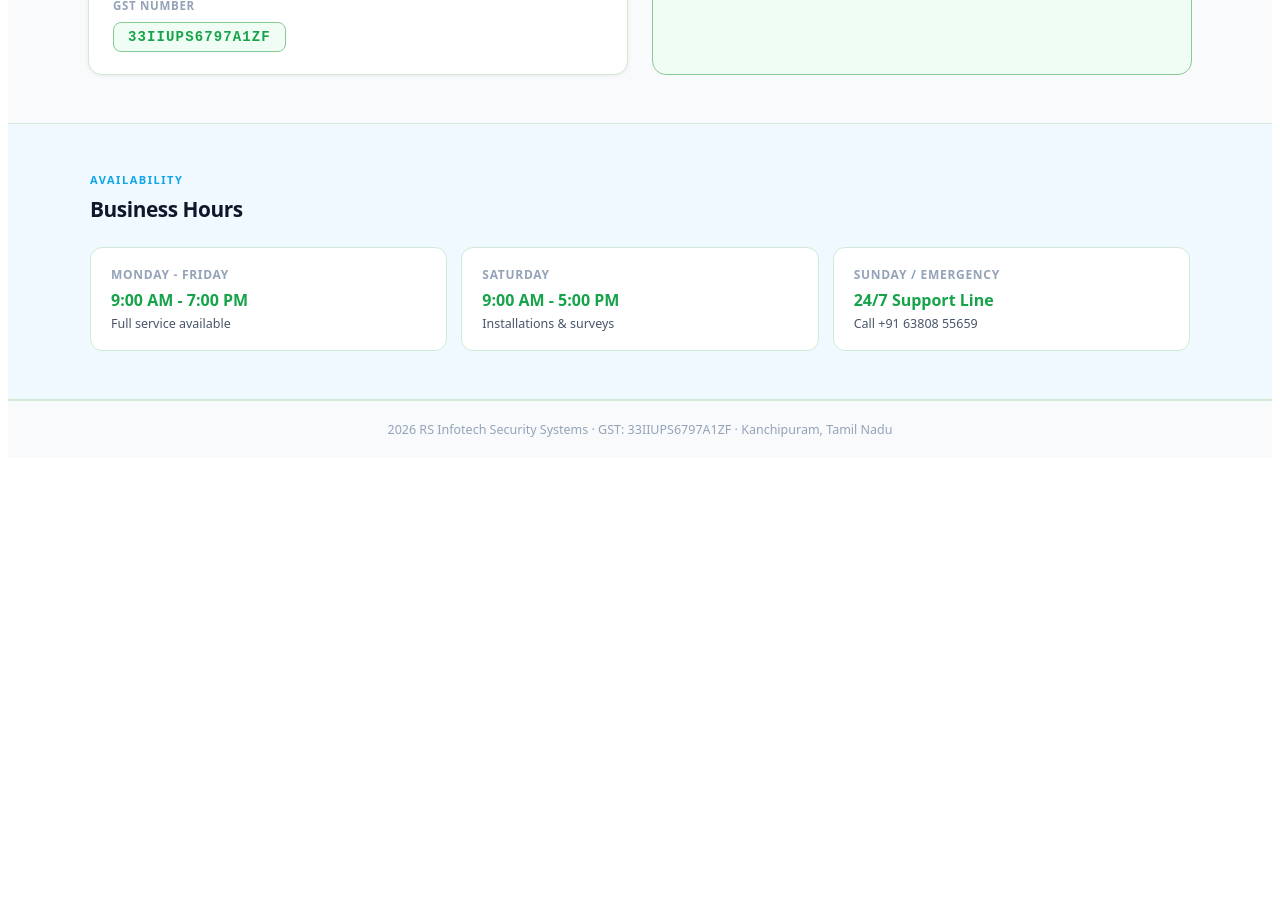
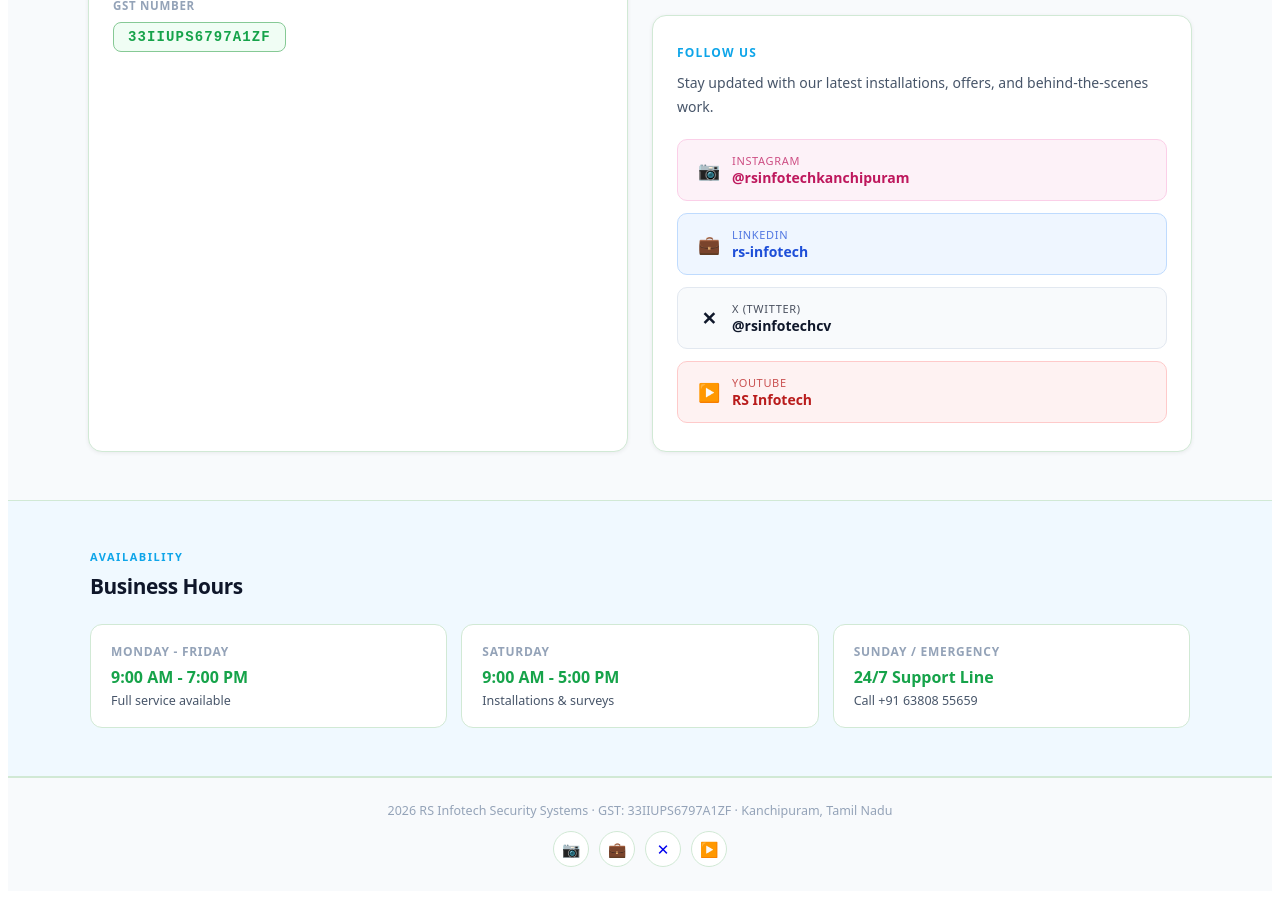
Before and after one commit to sabariragu2006/RSInfoTech, a React (Vite) app in the folder frontend/: page /contact in a window 1280 px wide. Shown: the part 1400-2299 px from the top of the page. Before the commit the page ends 1866 px from the top, so only its background shows below. Built offline with nearby package versions, Linux system fonts and the light colour scheme.

Commit message:
committed

```diff
--- a/frontend/src/components/ContactPage.jsx
+++ b/frontend/src/components/ContactPage.jsx
@@ -64,6 +64,129 @@ function InfoRow({ icon, label, value, href }) {
     return <a href={href} style={{ textDecoration: "none", display: "block" }}>{content}</a>;
   }
   return content;
+}
+
+/* ─── social links data ───────────────────────────── */
+const SOCIALS = [
+  {
+    label: "Instagram",
+    handle: "@rsinfotechkanchipuram",
+    href: "https://www.instagram.com/rsinfotechkanchipuram/",
+    icon: "📷",
+    bg: "#fdf2f8",
+    border: "#fbcfe8",
+    color: "#be185d",
+  },
+  {
+    label: "LinkedIn",
+    handle: "rs-infotech",
+    href: "https://www.linkedin.com/in/rs-infotech-781650419/",
+    icon: "💼",
+    bg: "#eff6ff",
+    border: "#bfdbfe",
+    color: "#1d4ed8",
+  },
+  {
+    label: "X (Twitter)",
+    handle: "@rsinfotechcv",
+    href: "https://x.com/rsinfotechcv",
+    icon: "✕",
+    bg: "#f8fafc",
+    border: "#e2e8f0",
+    color: "#0f172a",
+  },
+  {
+    label: "YouTube",
+    handle: "RS Infotech",
+    href: "https://www.youtube.com/channel/UCrSTaKdOfZeCG9bfkYUvbJA",
+    icon: "▶️",
+    bg: "#fef2f2",
+    border: "#fecaca",
+    color: "#b91c1c",
+  },
+];
+
+function SocialRow({ label, handle, href, icon, bg, border, color }) {
+  const [hov, setHov] = useState(false);
+
+  return (
+    <a
+      href={href}
+      target="_blank"
+      rel="noreferrer"
+      onMouseEnter={() => setHov(true)}
+      onMouseLeave={() => setHov(false)}
+      style={{
+        display: "flex",
+        alignItems: "center",
+        gap: 12,
+        background: bg,
+        color,
+        fontSize: 14,
+        fontWeight: 600,
+        padding: "13px 20px",
+        borderRadius: 10,
+        textDecoration: "none",
+        border: `1px solid ${hov ? color : border}`,
+        transition: "border-color 0.2s, transform 0.2s",
+        transform: hov ? "translateY(-1px)" : "none",
+      }}
+    >
+      <span style={{ fontSize: 18, width: 22, textAlign: "center" }}>
+        {icon}
+      </span>
+
+      <div>
+        <div
+          style={{
+            fontSize: 11,
+            fontWeight: 500,
+            letterSpacing: ".06em",
+            opacity: 0.75,
+          }}
+        >
+          {label.toUpperCase()}
+        </div>
+
+        <div>{handle}</div>
+      </div>
+    </a>
+  );
+}
+
+/* ─── Footer social icons (compact) ───────────────── */
+function FooterSocialIcons() {
+  const [hovIdx, setHovIdx] = useState(null);
+  return (
+    <div style={{ display: "flex", gap: 10, justifyContent: "center", marginTop: 12 }}>
+ {SOCIALS.map((s, i) => (
+  <a
+    key={s.label}
+    href={s.href}
+    target="_blank"
+    rel="noreferrer"
+    onMouseEnter={() => setHovIdx(i)}
+    onMouseLeave={() => setHovIdx(null)}
+    title={s.label}
+    style={{
+      width: 34,
+      height: 34,
+      borderRadius: "50%",
+      display: "flex",
+      alignItems: "center",
+      justifyContent: "center",
+      background: hovIdx === i ? s.bg : C.card,
+      border: `1px solid ${hovIdx === i ? s.border : C.border}`,
+      fontSize: 15,
+      textDecoration: "none",
+      transition: "background 0.2s, border-color 0.2s",
+    }}
+  >
+    {s.icon}
+  </a>
+))}
+    </div>
+  );
 }
 
 const MAPS_URL = "https://www.google.co.in/maps/place/RS+Infotech/@12.8415034,79.6925041,17z/data=!3m1!4b1!4m6!3m5!1s0x3a52c36f43983d89:0x8a490f5fae9ee6c9!8m2!3d12.8415034!4d79.695079!16s%2Fg%2F11xtn8nr2n?entry=ttu";
@@ -191,7 +314,8 @@ export default function ContactPage() {
       <InfoRow icon="👤" label="Contact Person" value="R.S Thamizhselvan" />
       <InfoRow icon="📞" label="Primary Phone" value="+91 63808 55659" href="tel:+916380855659" />
       <InfoRow icon="📱" label="Alternate Phone" value="+91 81488 00259" href="tel:+918148800259" />
-<InfoRow icon="✉️" label="Email Address" value="rsinfotech00716@gmail.com" href="https://mail.google.com/mail/?view=cm&to=rsinfotech00716@gmail.com" />      <InfoRow icon="📍" label="Address" value="No 1/1A/6, Sathankutai Street, Kanchipuram, Tamil Nadu - 631502" href={MAPS_URL} />
+      <InfoRow icon="✉️" label="Email Address" value="rsinfotech00716@gmail.com" href="https://mail.google.com/mail/?view=cm&to=rsinfotech00716@gmail.com" />
+      <InfoRow icon="📍" label="Address" value="No 1/1A/6, Sathankutai Street, Kanchipuram, Tamil Nadu - 631502" href={MAPS_URL} />
       <div style={{ padding: "18px 0" }}>
         <div style={{ fontSize: 11.5, color: C.greyDk, fontWeight: 600, letterSpacing: ".06em", textTransform: "uppercase", marginBottom: 3 }}>
           GST Number
@@ -202,11 +326,11 @@ export default function ContactPage() {
       </div>
     </div>
 
-    {/* RIGHT — reach us card */}
+    {/* RIGHT — reach us + follow us */}
     <div style={{ display: "flex", flexDirection: "column", gap: 16 }}>
 
       {/* Quick contact card */}
-      <div style={{ background: "#f0fdf4", border: `1px solid ${C.borderLt}`, borderRadius: 14, padding: "28px 24px", flex: 1 }}>
+      <div style={{ background: "#f0fdf4", border: `1px solid ${C.borderLt}`, borderRadius: 14, padding: "28px 24px" }}>
         <div style={{ fontSize: 12, fontWeight: 700, color: C.green, letterSpacing: ".1em", textTransform: "uppercase", marginBottom: 10 }}>
           Reach Us Directly
         </div>
@@ -235,12 +359,28 @@ export default function ContactPage() {
               <div>Chat with us now</div>
             </div>
           </a>
-<a href="https://mail.google.com/mail/?view=cm&to=rsinfotech00716@gmail.com" target="_blank" rel="noreferrer" style={{ display: "flex", alignItems: "center", gap: 12, background: "#f0f9ff", color: C.sky, fontSize: 14, fontWeight: 600, padding: "13px 20px", borderRadius: 10, textDecoration: "none", border: `1px solid ${C.skyLt}` }}>            <span style={{ fontSize: 20 }}>✉️</span>
+          <a href="https://mail.google.com/mail/?view=cm&to=rsinfotech00716@gmail.com" target="_blank" rel="noreferrer" style={{ display: "flex", alignItems: "center", gap: 12, background: "#f0f9ff", color: C.sky, fontSize: 14, fontWeight: 600, padding: "13px 20px", borderRadius: 10, textDecoration: "none", border: `1px solid ${C.skyLt}` }}>
+            <span style={{ fontSize: 20 }}>✉️</span>
             <div>
               <div style={{ fontSize: 11, fontWeight: 500, letterSpacing: ".06em", opacity: 0.75 }}>EMAIL</div>
               <div>rsinfotech00716@gmail.com</div>
             </div>
           </a>
+        </div>
+      </div>
+
+      {/* Follow us card */}
+      <div style={{ background: C.card, border: `1px solid ${C.border}`, borderRadius: 14, padding: "28px 24px", boxShadow: "0 1px 4px #0001" }}>
+        <div style={{ fontSize: 12, fontWeight: 700, color: C.sky, letterSpacing: ".1em", textTransform: "uppercase", marginBottom: 10 }}>
+          Follow Us
+        </div>
+        <p style={{ color: C.grey, fontSize: 14, lineHeight: 1.7, margin: "0 0 20px" }}>
+          Stay updated with our latest installations, offers, and behind-the-scenes work.
+        </p>
+        <div style={{ display: "flex", flexDirection: "column", gap: 12 }}>
+          {SOCIALS.map((s) => (
+            <SocialRow key={s.label} {...s} />
+          ))}
         </div>
       </div>
 
@@ -283,8 +423,9 @@ export default function ContactPage() {
         </div>
       </section>
 
-      <div style={{ borderTop: `1px solid ${C.border}`, padding: "20px", textAlign: "center", color: C.greyDk, fontSize: 12.5, background: C.bg }}>
-        {new Date().getFullYear()} RS Infotech Security Systems · GST: 33IIUPS6797A1ZF · Kanchipuram, Tamil Nadu
+      <div style={{ borderTop: `1px solid ${C.border}`, padding: "24px 20px", textAlign: "center", color: C.greyDk, fontSize: 12.5, background: C.bg }}>
+        <div>{new Date().getFullYear()} RS Infotech Security Systems · GST: 33IIUPS6797A1ZF · Kanchipuram, Tamil Nadu</div>
+        <FooterSocialIcons />
       </div>
 
     </div>
--- a/frontend/src/components/RSInfotechNavbar.jsx
+++ b/frontend/src/components/RSInfotechNavbar.jsx
@@ -87,8 +87,8 @@ export default function Navbar() {
               </div>
             )}
             {isMobile && (
-              <div style={{ fontWeight: 700, fontSize: 16, color: "#16a34a" }}>
-                RSInfotech
+              <div style={{ fontWeight: 700, fontSize: 26, color: "#16a34a" }}>
+                RS Infotech
               </div>
             )}
           </Link>
```
